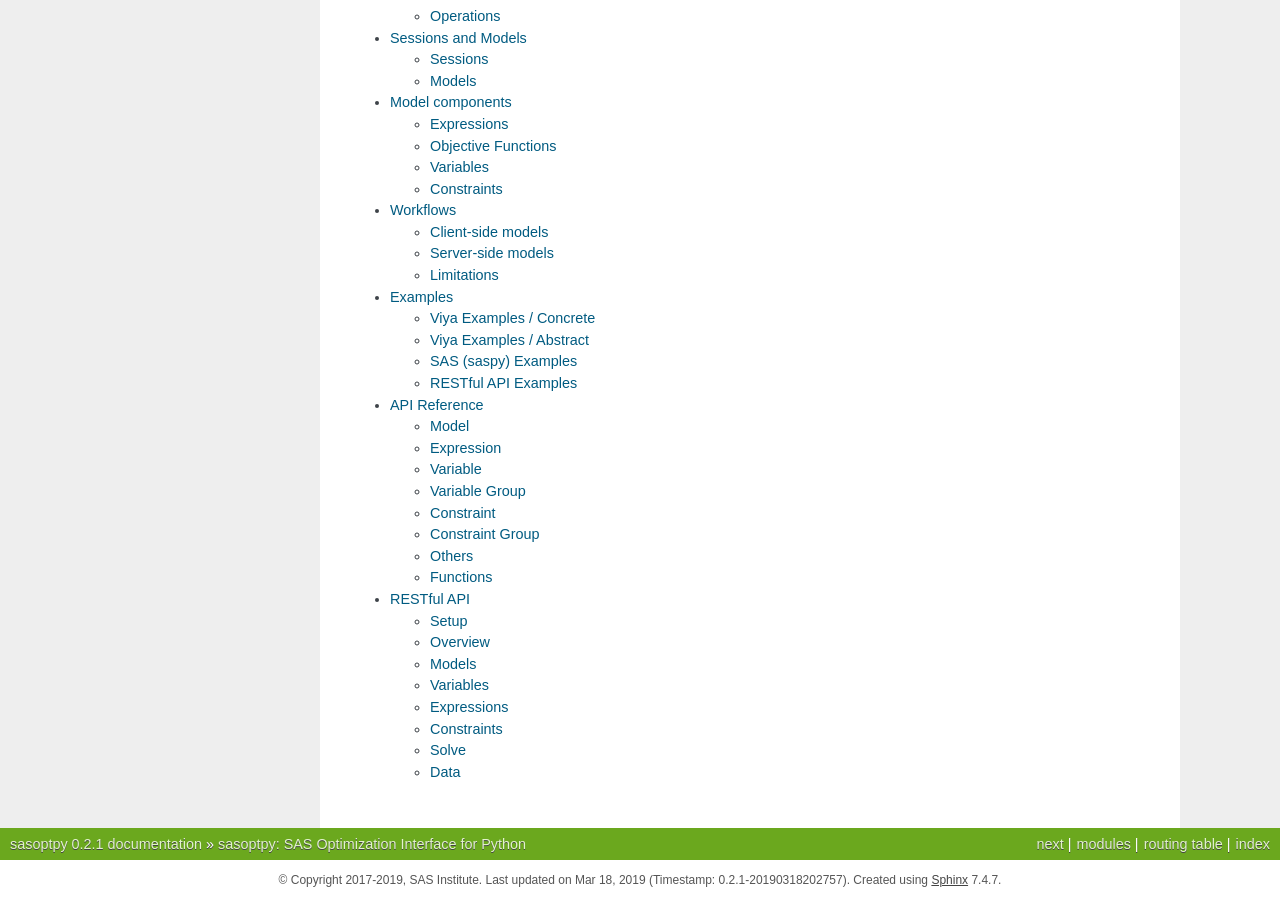
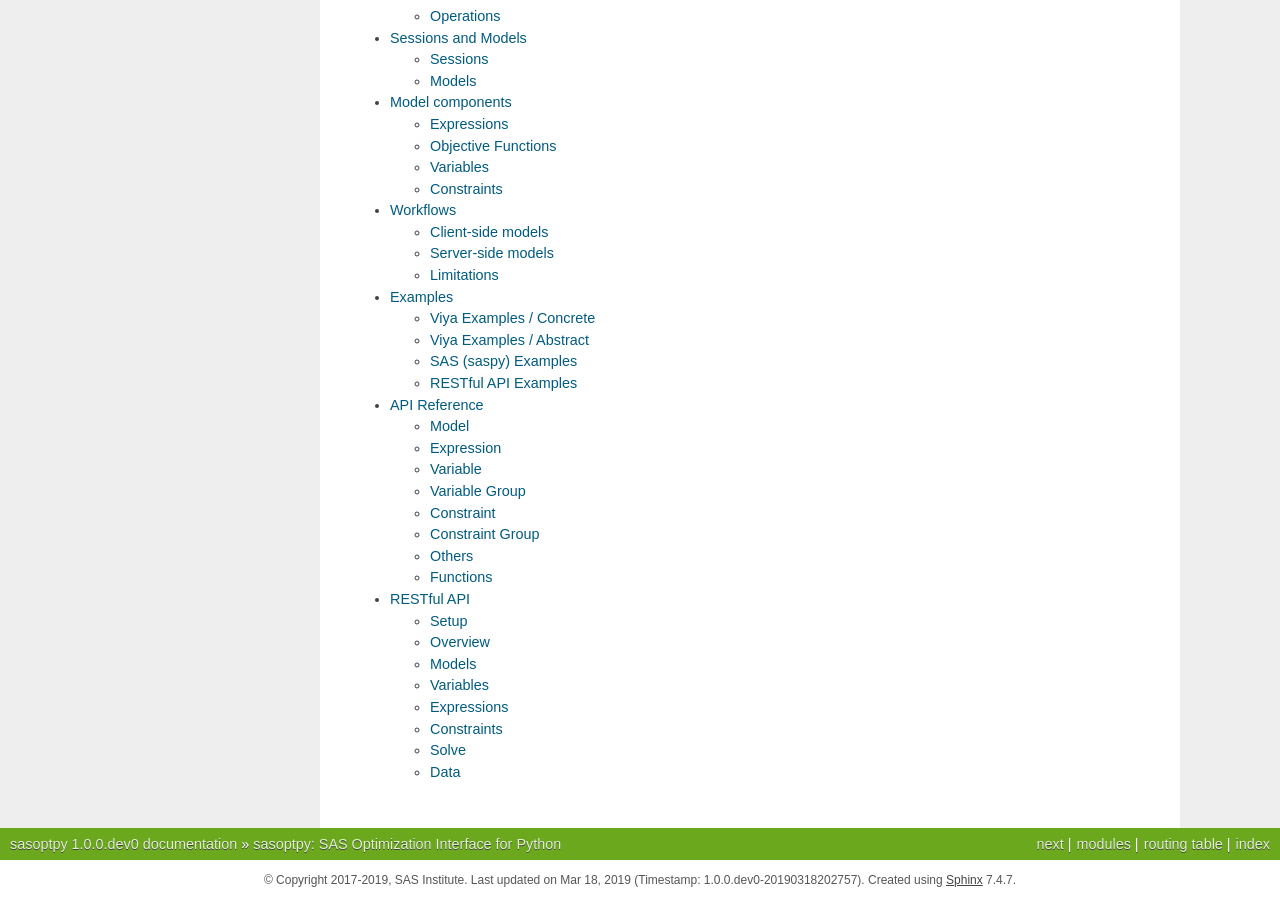
Before and after one commit to sassoftware/sasoptpy, a Sphinx documentation site: the page built from doc/index.rst, in a window 1280 px wide and 900 px high, scrolled down 852 px. Built offline with Sphinx 7.4.7, drawn with Linux system fonts in a browser that asks for light colours; formulas are drawn with MathJax 3; some of the changed text lies outside the part shown.

Commit message:
Start of the first phase of version 1.0.0 development

```diff
--- a/doc/conf.py
+++ b/doc/conf.py
@@ -74,9 +74,9 @@ author = 'Sertalp B. Cay (SAS Institute)'
 # built documents.
 #
 # The short X.Y version.
-version = '0.2.1'
+version = '1.0.0.dev0'
 # The full version, including alpha/beta/rc tags.
-release = '0.2.1'
+release = '1.0.0.dev0'
 
 # The language for content autogenerated by Sphinx. Refer to documentation
 # for a list of supported languages.
--- a/sasoptpy/__init__.py
+++ b/sasoptpy/__init__.py
@@ -34,4 +34,4 @@ from sasoptpy.data import *
 #  sasoptpy.api
 
 name = "sasoptpy"
-__version__ = '0.2.1'
+__version__ = '1.0.0.dev0'
--- a/setup.py
+++ b/setup.py
@@ -25,7 +25,7 @@ with open("README.md", "r") as fh:
 
 setup(
     name='sasoptpy',
-    version='0.2.1',
+    version='1.0.0.dev0',
     packages=['sasoptpy'],
     description='sasoptpy: SAS Optimization Interface for Python',
     long_description=long_description,
```
